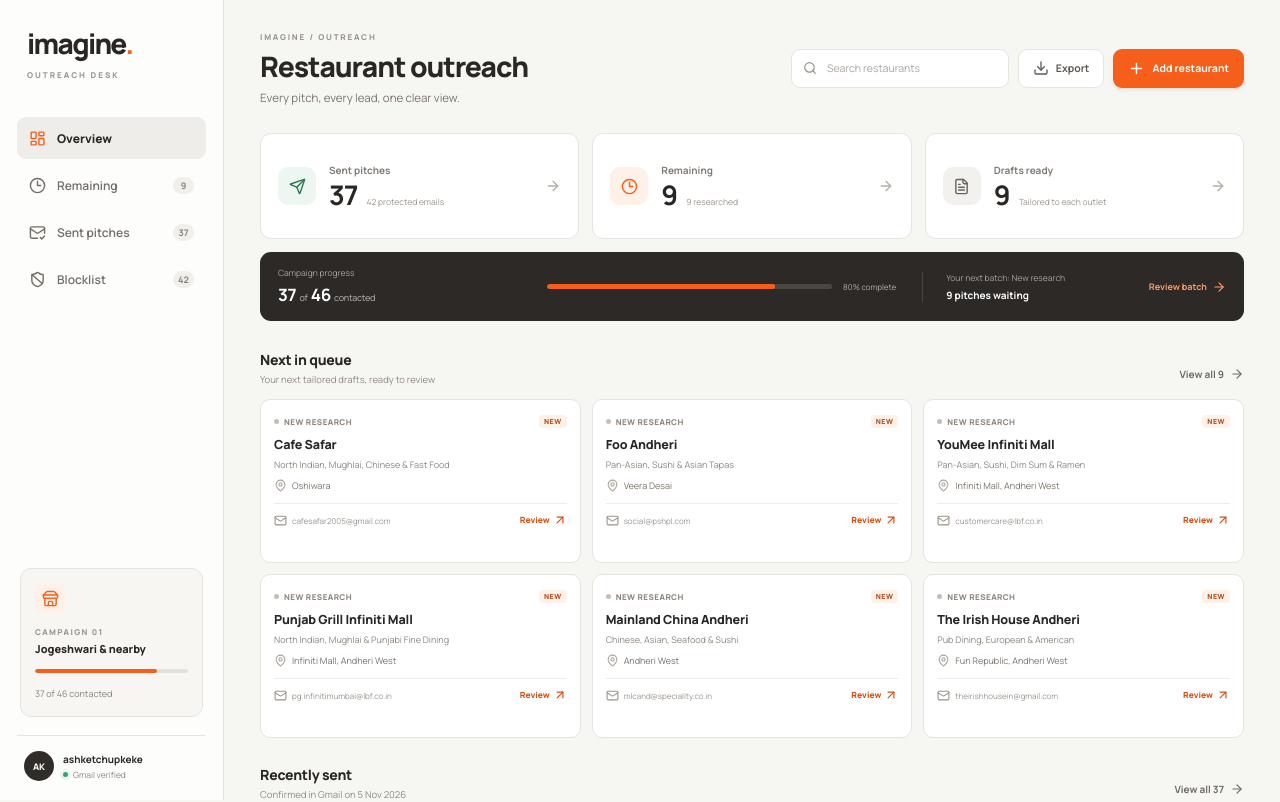
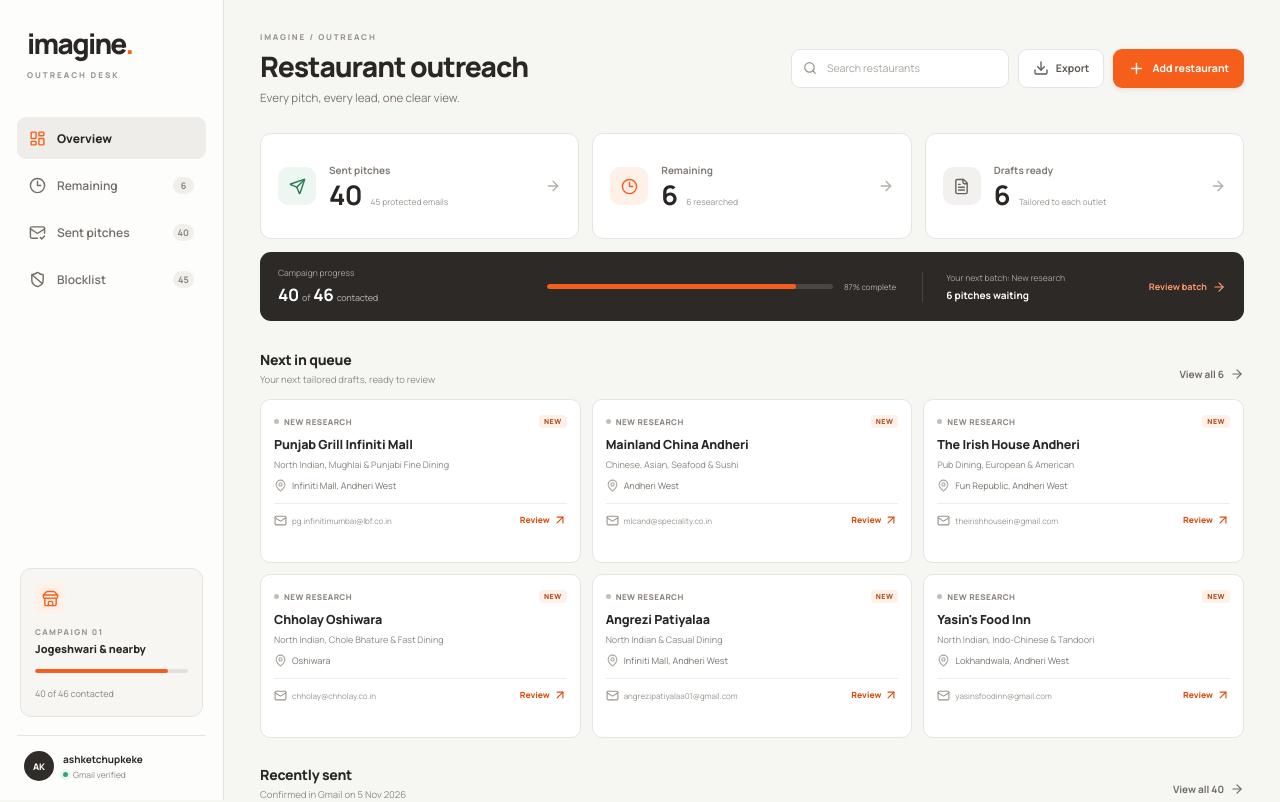
Before and after one commit to owaiskhan-ash/Emailing-pitch-app, a React (Vite) app: page / in a window 1280 px wide. Shown: the top 802 px of the page. Built offline with nearby package versions, Linux system fonts and the light colour scheme.

Commit message:
Record first researched pitches as sent
Co-authored-by: arena-agent <297053741+arena-agent@users.noreply.github.com>

```diff
--- a/src/data/leads.ts
+++ b/src/data/leads.ts
@@ -310,7 +310,7 @@ export const researchedLeads: RestaurantLead[] = [
     id: 'cafe-safar', name: 'Cafe Safar', emails: ['cafesafar2005@gmail.com'], phone: '022 6949 0000',
     cuisine: 'North Indian, Mughlai, Chinese & Fast Food', locality: 'Oshiwara',
     address: 'Reliable Business Centre, Oshiwara Link Road, Andheri West 400053',
-    sourceUrl: 'https://cafesafar.in/contactus', status: 'remaining', origin: 'researched', queueGroup: 'New research',
+    sourceUrl: 'https://cafesafar.in/contactus', status: 'sent', sentAt: '2026-11-05', origin: 'researched', queueGroup: 'New research',
     pitch: {
       opening: 'With family dine-in, home delivery, and a wide North Indian, Mughlai, and Chinese menu near Heera Panna Mall, Cafe Safar handles a lively mix of tables and parcels.',
       posType: 'Family Restaurant', workflow: 'dine-in, parcel, and delivery workflow', reliability: 'table orders, parcels, and KOTs keep moving through late-evening rush',
@@ -322,7 +322,7 @@ export const researchedLeads: RestaurantLead[] = [
     id: 'foo-andheri', name: 'Foo Andheri', emails: ['social@pshpl.com'], phone: '+91 93213 46591',
     cuisine: 'Pan-Asian, Sushi & Asian Tapas', locality: 'Veera Desai',
     address: 'G-5, Morya Landmark 1, Veera Desai Industrial Estate, Andheri West 400053',
-    sourceUrl: 'https://www.gullymumbai.com/business/foo-andheri-87', status: 'remaining', origin: 'researched', queueGroup: 'New research',
+    sourceUrl: 'https://www.gullymumbai.com/business/foo-andheri-87', status: 'sent', sentAt: '2026-11-05', origin: 'researched', queueGroup: 'New research',
     pitch: {
       opening: 'With an extensive Asian tapas menu, sushi, small plates, and drinks moving through your Andheri dining room, accurate course and table coordination is central to the Foo experience.',
       posType: 'Pan-Asian Restaurant', workflow: 'small-plates, sushi, and table workflow', reliability: 'sushi, small plates, and bar or kitchen tickets stay coordinated through dinner rush',
@@ -334,7 +334,7 @@ export const researchedLeads: RestaurantLead[] = [
     id: 'youmee-infiniti', name: 'YouMee Infiniti Mall', emails: ['customercare@lbf.co.in'], phone: '081300 18065',
     cuisine: 'Pan-Asian, Sushi, Dim Sum & Ramen', locality: 'Infiniti Mall, Andheri West',
     address: 'Shop 05, 3rd Floor, Infiniti Mall, Andheri West 400053',
-    sourceUrl: 'https://stores.lbf.co.in/store-pages/youmee-infiniti-mall-andheri-west-mumbai', status: 'remaining', origin: 'researched', queueGroup: 'New research',
+    sourceUrl: 'https://stores.lbf.co.in/store-pages/youmee-infiniti-mall-andheri-west-mumbai', status: 'sent', sentAt: '2026-11-05', origin: 'researched', queueGroup: 'New research',
     pitch: {
       opening: 'Serving sushi, dim sum, ramen, and robata inside Infiniti Mall means YouMee handles quick mall-hour tables alongside detailed, freshly prepared Pan-Asian orders.',
       posType: 'Pan-Asian Restaurant', workflow: 'mall dining, takeaway, and table workflow', reliability: 'sushi, dim sum, and ramen KOTs keep flowing through weekend mall rush',
```
Also changed, not shown: outreach/emailed-restaurants.md (+4 -1 lines), outreach/emailed-restaurants.csv, 2 other files (tests, documents, lock files or other folders).
